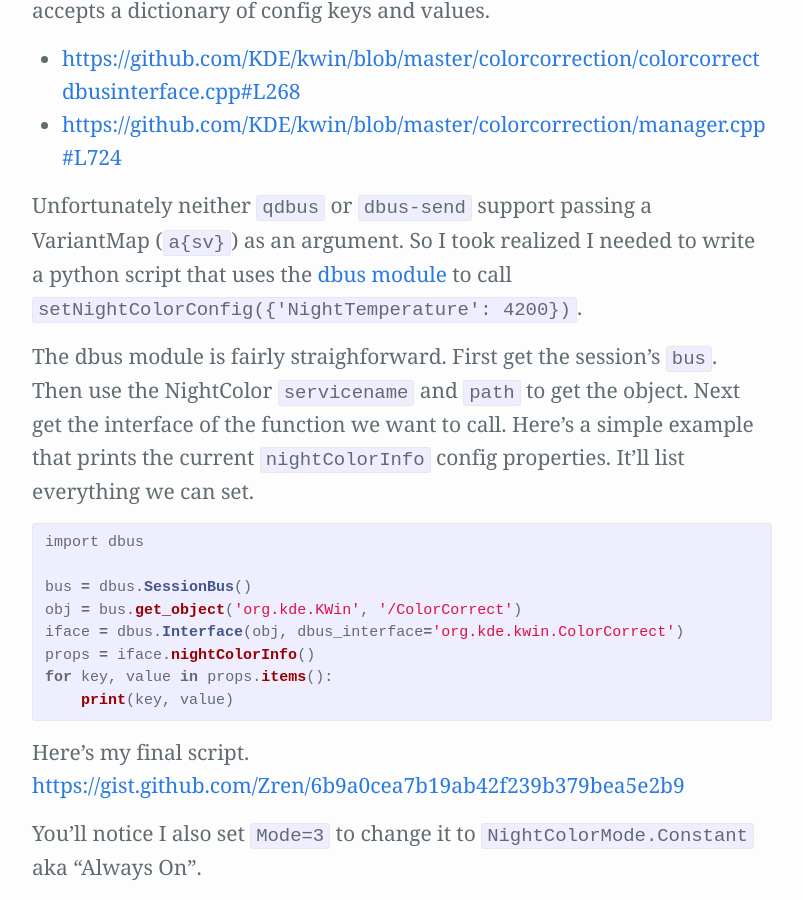
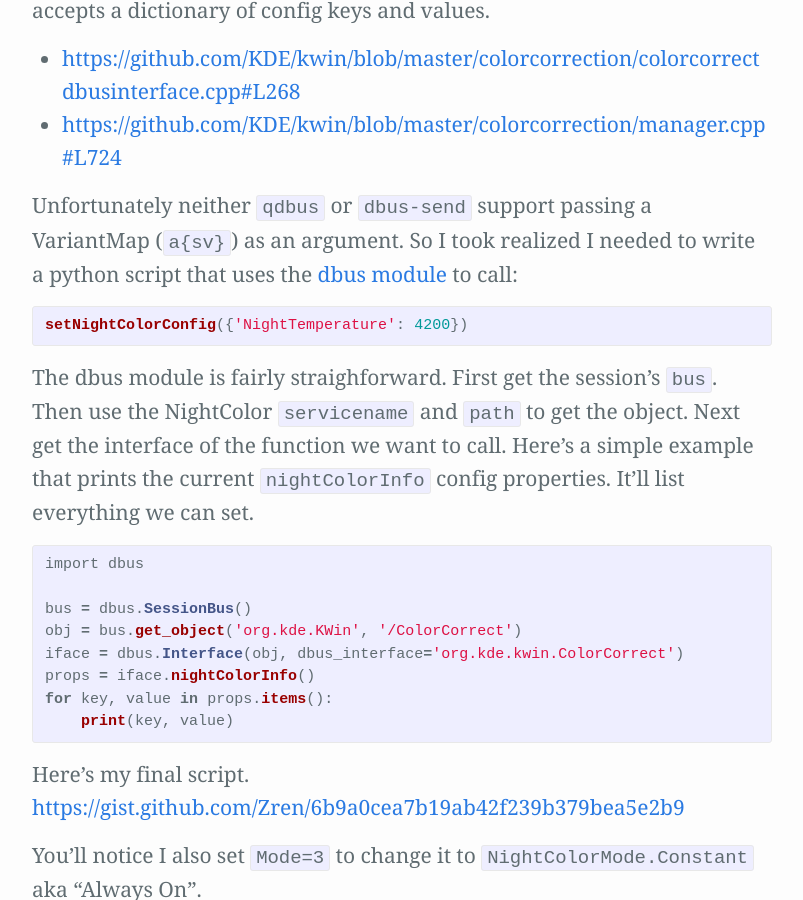
Before and after one commit to Zren/zren.github.io, a Jekyll site: the page built from _posts/2020-05-14-nightcolorpy-for-setting-temp-from-terminal.markdown, in a window 1280 px wide and 900 px high, scrolled down 1151 px. Shown: the whole window, without its empty margins (238-1041 px from the left). Built offline with Jekyll 4.4.1, drawn with Linux system fonts in a browser that asks for light colours.

Commit message:
Move code tag to it's own line as a pre.

```diff
--- a/_posts/2020-05-14-nightcolorpy-for-setting-temp-from-terminal.markdown
+++ b/_posts/2020-05-14-nightcolorpy-for-setting-temp-from-terminal.markdown
@@ -39,7 +39,11 @@ It looks like the `setNightColorConfig(QVariantMap)` function will work. I accep
 * <https://github.com/KDE/kwin/blob/master/colorcorrection/colorcorrectdbusinterface.cpp#L268>
 * <https://github.com/KDE/kwin/blob/master/colorcorrection/manager.cpp#L724>
 
-Unfortunately neither `qdbus` or `dbus-send` support passing a VariantMap (`a{sv}`) as an argument. So I took realized I needed to write a python script that uses the [dbus module](https://dbus.freedesktop.org/doc/dbus-python/tutorial.html) to call `setNightColorConfig({'NightTemperature': 4200})`.
+Unfortunately neither `qdbus` or `dbus-send` support passing a VariantMap (`a{sv}`) as an argument. So I took realized I needed to write a python script that uses the [dbus module](https://dbus.freedesktop.org/doc/dbus-python/tutorial.html) to call:
+
+{% highlight python %}
+setNightColorConfig({'NightTemperature': 4200})
+{% endhighlight %}
 
 The dbus module is fairly straighforward. First get the session's `bus`. Then use the NightColor `servicename` and `path` to get the object. Next get the interface of the function we want to call. Here's a simple example that prints the current `nightColorInfo` config properties. It'll list everything we can set.
 
```
